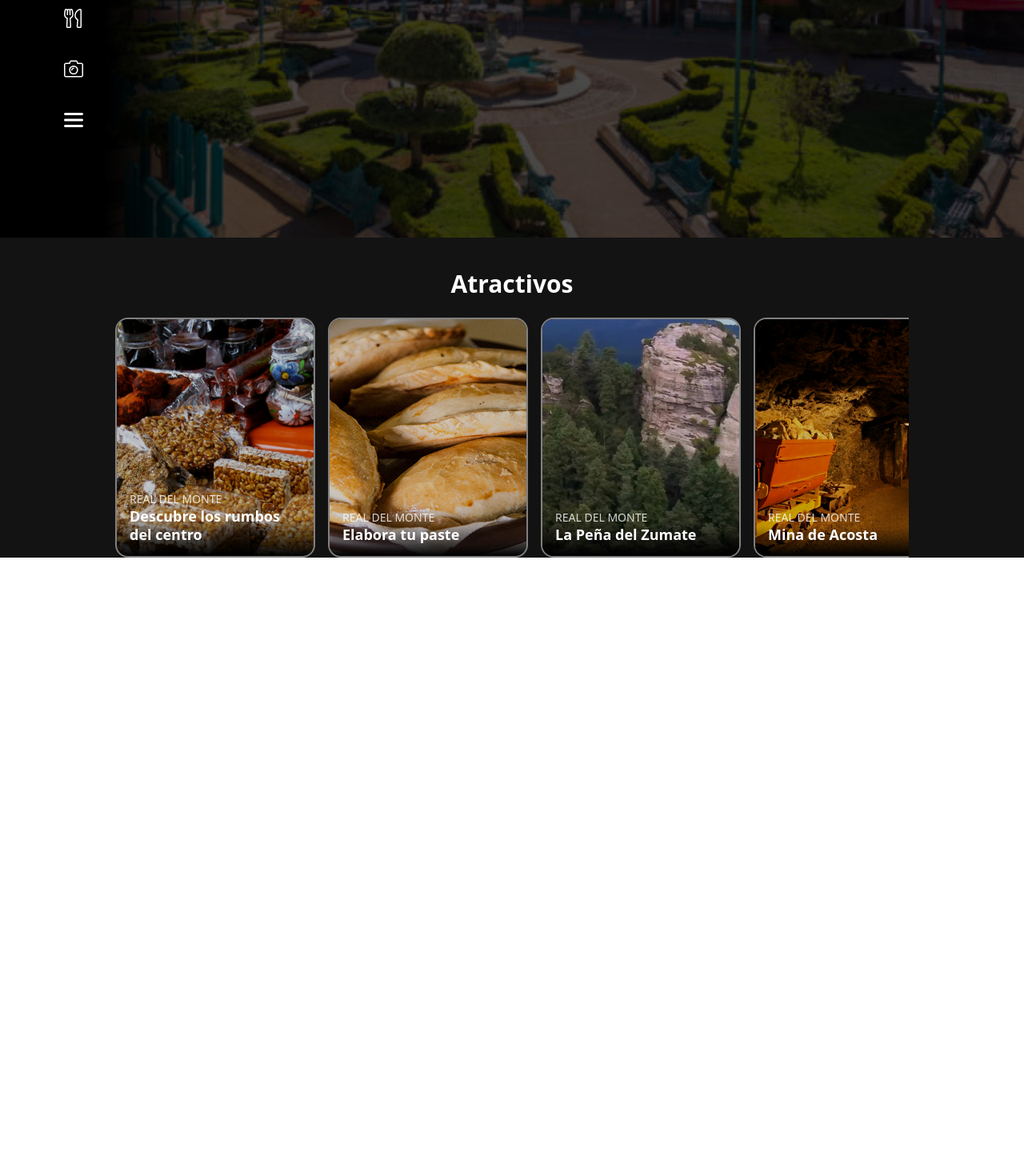
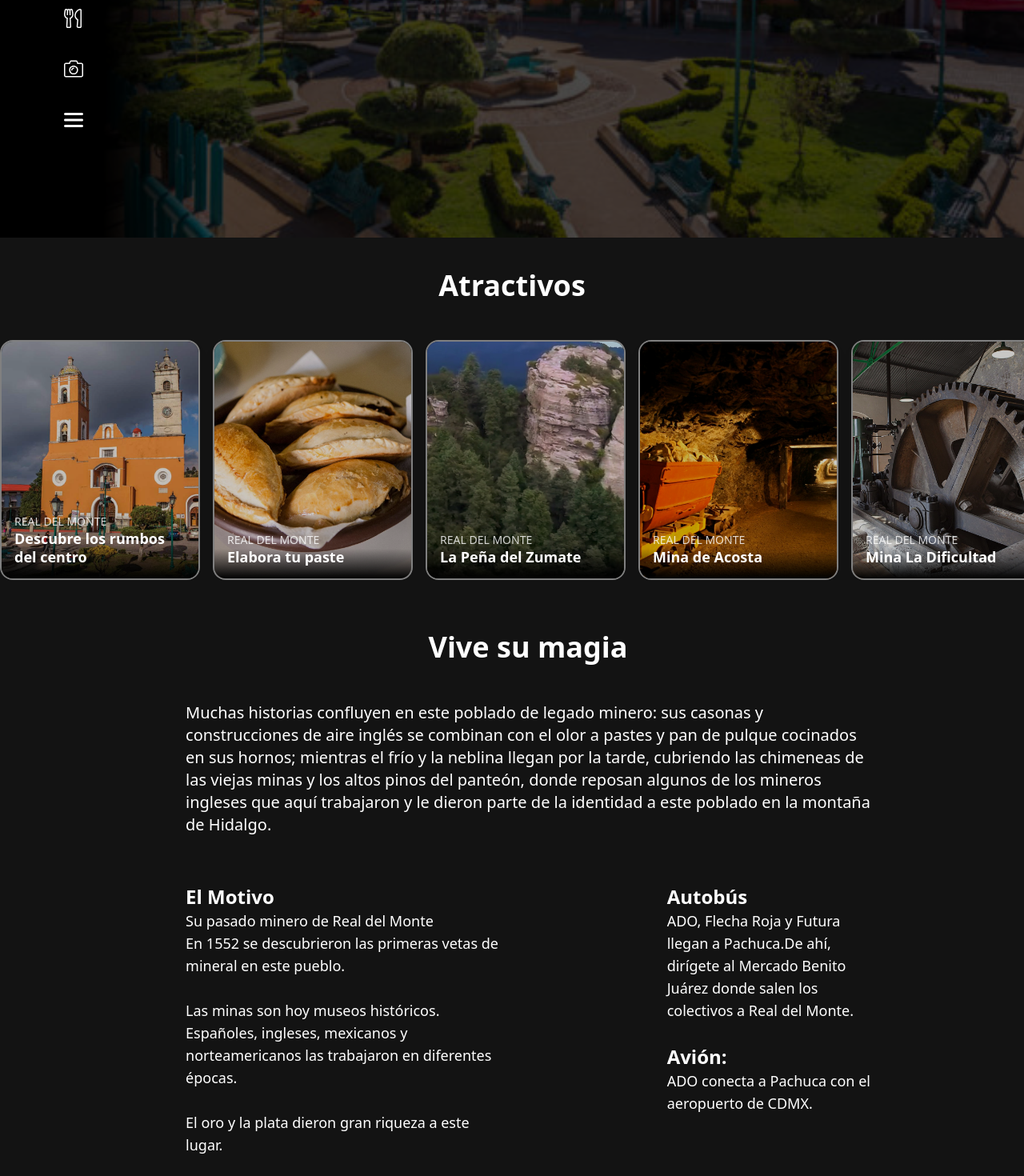
Before and after one commit to rafa133169/real-del-monte, a Vue app: page / in a window 1280 px wide. Shown: the part 503-1973 px from the top of the page at 80% size. Before the commit the page ends 1200 px from the top, so only its background shows below. Built offline with nearby package versions, Linux system fonts and the light colour scheme.

Commit message:
section vive su magia

```diff
--- a/src/components/Carrousel.vue
+++ b/src/components/Carrousel.vue
@@ -47,7 +47,7 @@ onMounted(() => {
 </script>
 
 <template>
-  <div class="relative overflow-hidden px-4">
+  <div class="relative overflow-hidden px-4 p-6">
     <div
       ref="containerRef"
       class="scrollbar-hide overflow-x-auto scroll-smooth -mx-4 pr-4 cursor-grab select-none"
--- /dev/null
+++ b/src/components/LiveItsMagic.vue
@@ -0,0 +1,54 @@
+<template>
+  <div class="flex flex-col items-center p-6 text-xl">
+    <div>
+      <p class="mb-15">
+        Muchas historias confluyen en este poblado de legado minero: sus casonas y <br>
+        construcciones de aire inglés se combinan con el olor a pastes y pan de pulque cocinados <br>
+        en sus hornos; mientras el frío y la neblina llegan por la tarde, cubriendo las chimeneas de <br>
+        las viejas minas y los altos pinos del panteón, donde reposan algunos de los mineros <br>
+        ingleses que aquí trabajaron y le dieron parte de la identidad a este poblado en la montaña <br>
+        de Hidalgo.
+      </p>
+
+      <div class="flex flex-row justify-between mt-6 gap-15">
+        <div class="flex justify-start mb-4">
+          <div class="flex flex-col items-start">
+            <h4 class="text-2xl font-bold">El Motivo</h4>
+            <p class="text-lg flex flex-col items-start">
+              Su pasado minero de Real del Monte <br>
+              En 1552 se descubrieron las primeras vetas de <br>
+              mineral en este pueblo. <br>
+              <br>
+              Las minas son hoy museos históricos. <br>
+              Españoles, ingleses, mexicanos y <br>
+              norteamericanos las trabajaron en diferentes <br>
+              épocas. <br>
+              <br>
+              El oro y la plata dieron gran riqueza a este <br> lugar.
+            </p>
+          </div>
+        </div>
+        <div class="flex flex-col justify-start">
+          <div class="flex flex-col items-start">
+            <h4 class="text-2xl font-bold">Autobús</h4>
+            <p class="text-lg flex flex-col items-start">
+              ADO, Flecha Roja y Futura <br>
+              llegan a Pachuca.De ahí, <br>
+              dirígete al Mercado Benito <br>
+              Juárez donde salen los <br>
+              colectivos a Real del Monte. <br>
+            </p>
+          </div>
+          <br>
+          <div class="flex flex-col items-start">
+            <h4 class="text-2xl font-bold">Avión:</h4>
+            <p class="text-lg flex flex-col items-start">
+              ADO conecta a Pachuca con el <br>
+              aeropuerto de CDMX. <br>
+            </p>
+          </div>
+        </div>
+      </div>
+    </div>
+  </div>
+</template>
--- a/src/components/Sidebar.vue
+++ b/src/components/Sidebar.vue
@@ -47,6 +47,7 @@ const menuItems = [
     text: 'Vive su magia',
     icon: new URL('@/assets/img/icons/carteles.svg', import.meta.url).href,
     iconHover: new URL('@/assets/img/icons/carteles_gold.svg', import.meta.url).href,
+    hash: '#liveitsmagic'
   },
   {
     text: 'Atractivos',
--- a/src/data/atractivesCards.ts
+++ b/src/data/atractivesCards.ts
@@ -2,12 +2,12 @@ const atractiveCards = [
   {
     title: 'Descubre los rumbos del centro',
     place: 'REAL DEL MONTE',
-    image: new URL('@/assets/img/atractives/55_RDM_Dulces_Tipicos.jpg', import.meta.url).href,
+    image: new URL('@/assets/img/atractives/VISTA_DEL_CENTRO_RC.jpg', import.meta.url).href,
   },
   {
     title: 'Elabora tu paste',
     place: 'REAL DEL MONTE',
-    image: new URL('@/assets/img/atractives/FD_20140519_654_HGO_REAL_DEL_MONTE_PASTES_EL_PORTAL_PASTES_CON_PAPA_RC.jpg', import.meta.url).href,
+    image: new URL('@/assets/img/atractives/REAL-DEL-MONTE_PASTES.jpg', import.meta.url).href,
   },
   {
     title: 'La Peña del Zumate',
@@ -19,6 +19,31 @@ const atractiveCards = [
     place: 'REAL DEL MONTE',
     image: new URL('@/assets/img/atractives/Mina-de-Acosta.jpg', import.meta.url).href,
   },
+  {
+    title: 'Mina La Dificultad',
+    place: 'REAL DEL MONTE',
+    image: new URL('@/assets/img/atractives/Real-del-Monte_Mina-de-la-dificultad.jpg', import.meta.url).href,
+  },
+  {
+    title: 'Museo Casa Grande',
+    place: 'REAL DEL MONTE',
+    image: new URL('@/assets/img/atractives/1200px-Real_del_Monte_35.jpg', import.meta.url).href,
+  },
+  {
+    title: 'Callejón de los artistas',
+    place: 'REAL DEL MONTE',
+    image: new URL('@/assets/img/atractives/REAL-DEL-MONTE_Callejon-de-los-artistas.jpg', import.meta.url).href,
+  },
+  {
+    title: 'Cascada de Bandola',
+    place: 'REAL DEL MONTE',
+    image: new URL('@/assets/img/atractives/Cascada-de-Bandola-700x396.png', import.meta.url).href,
+  },
+  {
+    title: 'Compra artesanía y productos regionales',
+    place: 'REAL DEL MONTE',
+    image: new URL('@/assets/img/atractives/55_RDM_Dulces_Tipicos.jpg', import.meta.url).href,
+  }
 ]
 
 export default atractiveCards
--- a/src/views/HomeView.vue
+++ b/src/views/HomeView.vue
@@ -3,6 +3,7 @@ import puebloMagicos from '@/assets/img/icons/pueblo_magicos.svg'
 import favicon from '@/assets/img/icons/favicon.svg'
 import CarouselCards from '@/components/Carrousel.vue'
 import atractiveCards from '@/data/atractivesCards'
+import LiveItsMagic from '@/components/LiveItsMagic.vue'
 
 </script>
 
@@ -24,10 +25,17 @@ import atractiveCards from '@/data/atractivesCards'
     </section>
 
     <!-- Atractivos -->
-    <section id="atractives" class="mt-10 px-4 max-w-5xl mx-auto text-white">
-      <h2 class="text-3xl font-bold mb-6 text-center">Atractivos</h2>
+    <section id="atractives" class="mt-10 mb-10 px- max-w-7xl mx-auto text-white">
+      <h2 class="text-4xl font-bold mb-6 text-center">Atractivos</h2>
       <CarouselCards :items="atractiveCards" />
     </section>
+
+    <!-- Vive su Magia -->
+    <section id="liveitsmagic" class="mt-10 px- pl-10 max-w-7xl mx-auto text-white align-center">
+      <h2 class="text-4xl font-bold mb-6 text-center">Vive su magia</h2>
+      <LiveItsMagic />
+    </section>
+
   </main>
 </template>
 
```
Also changed, not shown: src/assets/img/atractives/VISTA_DEL_CENTRO_RC.jpg (renamed from src/assets/img/atractives/20140521_718_HGO_REAL_DEL_MONTE_CENTRO_VISTA_DEL_CENTRO_RC.jpg).
